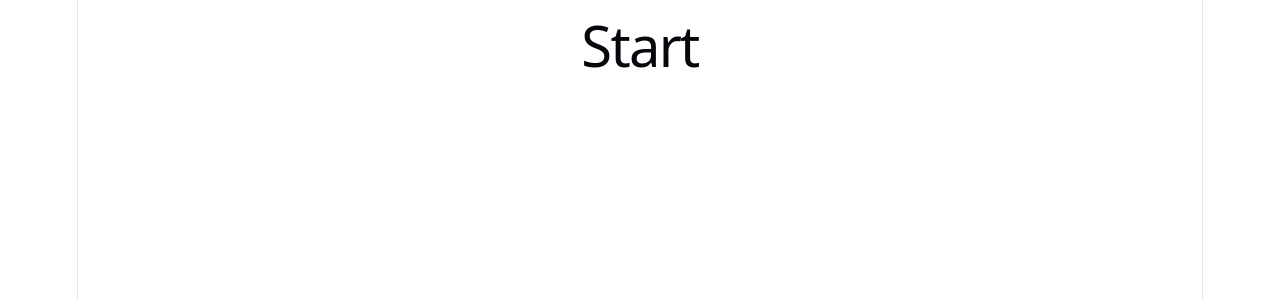
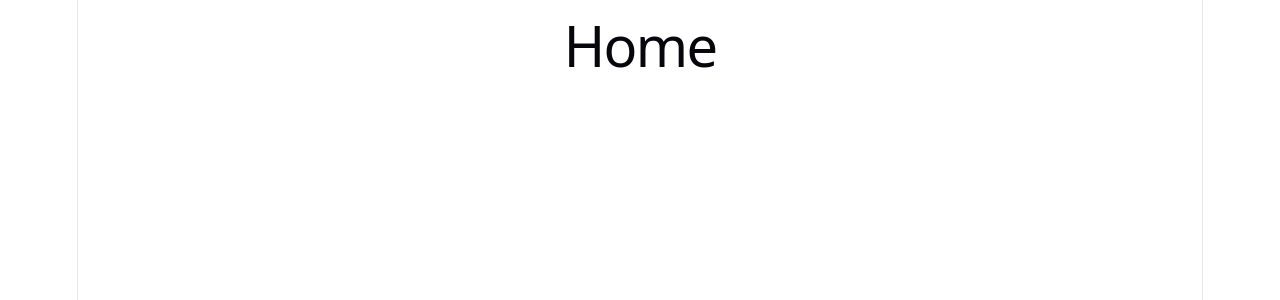
Before and after one commit to yujining3827/yujin-site, a React (Vite) app: page / in a window 1280 px wide. Shown: the top 300 px of the page. Built offline with nearby package versions, Linux system fonts and the light colour scheme.

Commit message:
feat : /pages 구성

```diff
--- a/src/App.tsx
+++ b/src/App.tsx
@@ -1,3 +1,5 @@
+import Home from "./pages/Home";
+
 export default function App() {
-    return <h1>Start</h1>;
-  }
+  return <Home />;
+}
--- /dev/null
+++ b/src/pages/BlogDetail.tsx
@@ -0,0 +1,3 @@
+export default function BlogDetail() {
+    return <h1>Blog Detail</h1>;
+}
--- /dev/null
+++ b/src/pages/BlogList.tsx
@@ -0,0 +1,3 @@
+export default function BlogList() {
+    return <h1>Blog List</h1>;
+}
--- /dev/null
+++ b/src/pages/Home.tsx
@@ -0,0 +1,3 @@
+export default function Home() {
+    return <h1>Home</h1>;
+}
```
